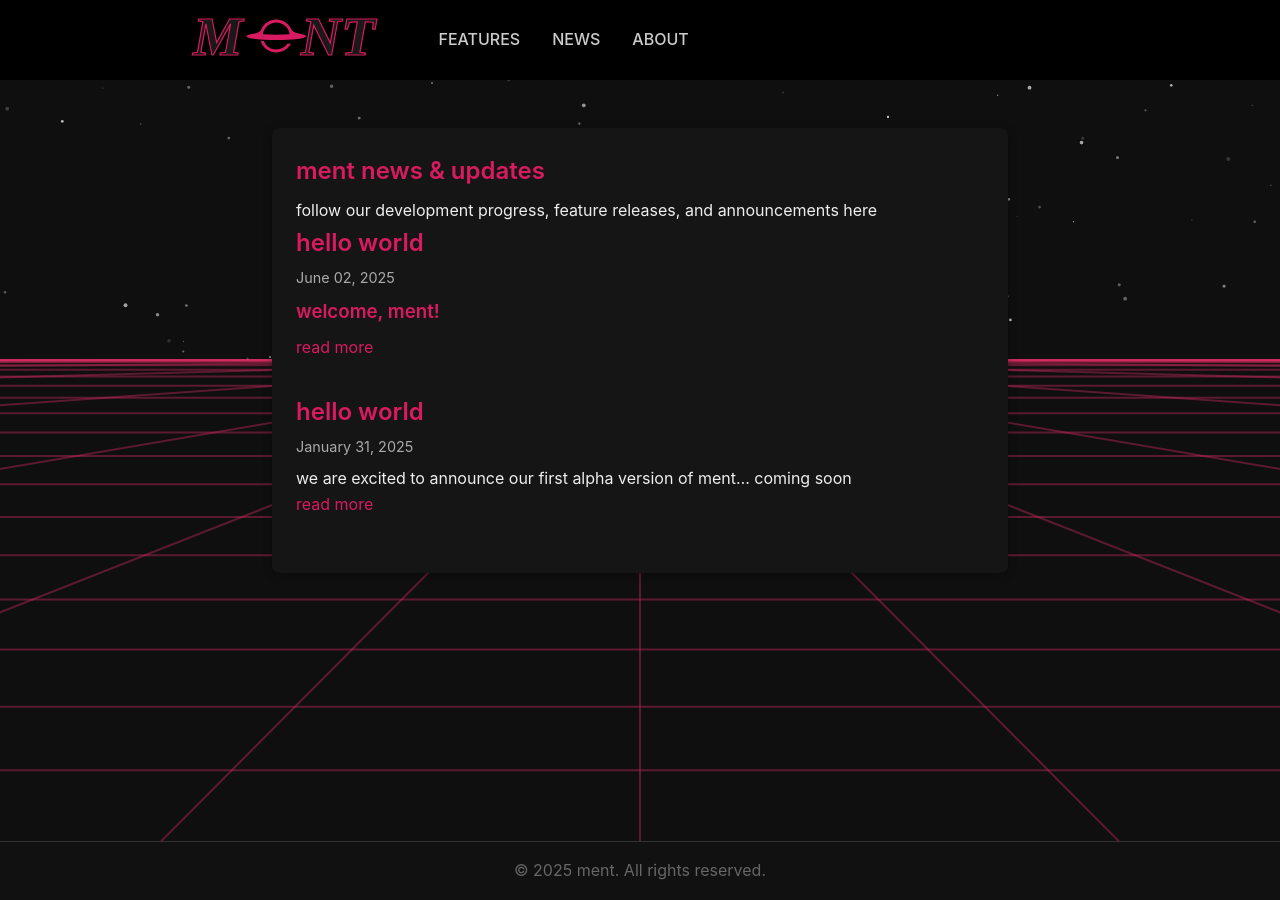
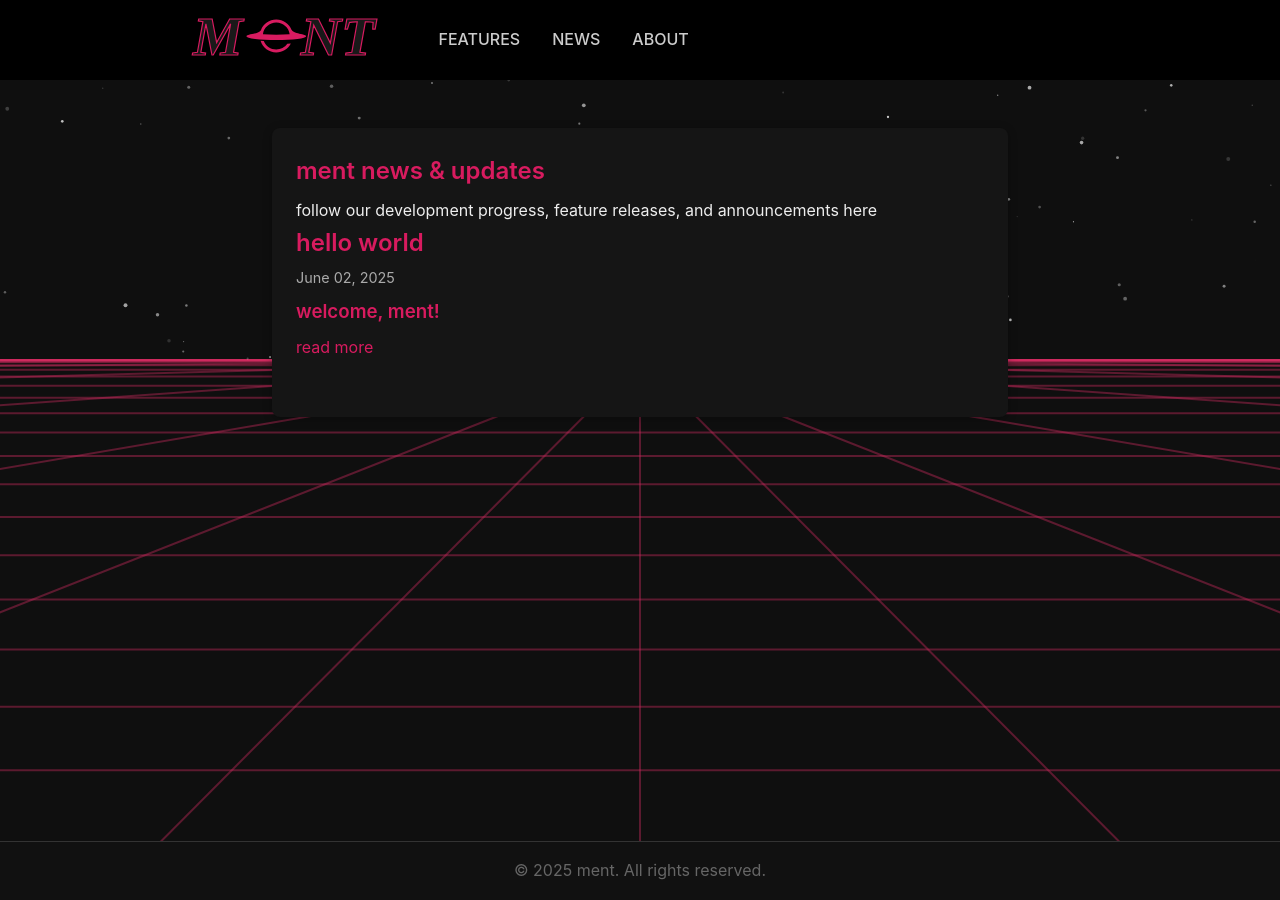
Before and after one commit to SpencerOs/ment.tools, a Jekyll site: the page built from news.html, in a window 1280 px wide. Built offline with Jekyll 4.4.1, drawn with Linux system fonts in a browser that asks for light colours.

Commit message:
launch updates

```diff
--- a/_posts/2025-01-22-hello-world.md
+++ /dev/null
@@ -1,7 +0,0 @@
----
-layout: post
-title: "hello world"
-date: 2025-01-31 10:00:00 -0800
----
-
-we are excited to announce our first alpha version of ment... coming soon
--- a/css/style.css
+++ b/css/style.css
@@ -292,3 +292,12 @@
     mask-size: 100% 100%;
     mask-repeat: no-repeat;
   }
+
+  @keyframes flash {
+    0%, 100% {
+      color: inherit;
+    }
+    50% {
+      color: white;
+    }
+  }
```
Also changed, not shown: index.html (+11 -2 lines).
